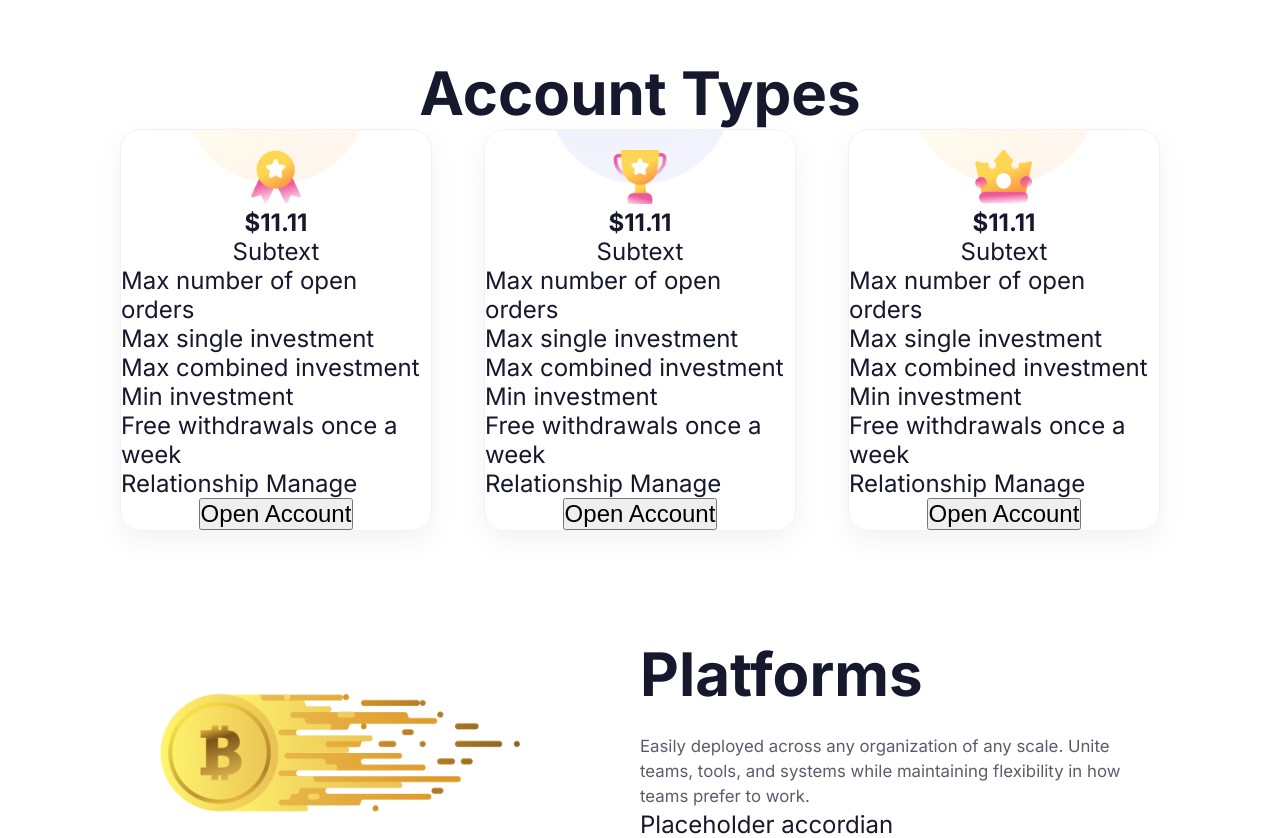
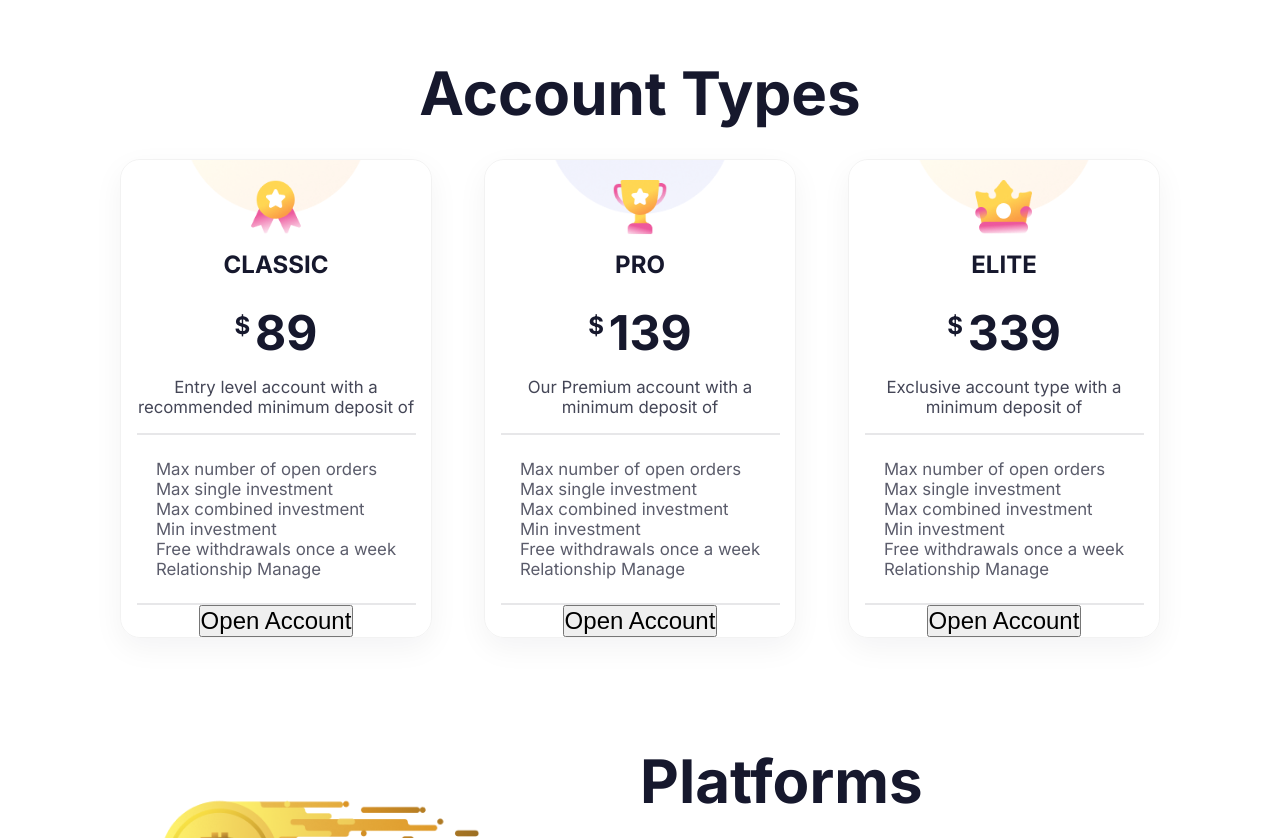
Before and after one commit to MitchellWayne/ActionBroker-Angular, an Angular app: page / in a window 1280 px wide. Shown: the part 540-1378 px from the top of the page. Built offline with nearby package versions, Linux system fonts and the light colour scheme.

Commit message:
first half of Card component w/ styling

```diff
--- a/src/app/app.component.html
+++ b/src/app/app.component.html
@@ -17,14 +17,23 @@
       <app-card
         accentImg = "assets/images/card-yellow-circle.png"
         laurelImg = "assets/images/card-classic.png"
+        tier = "CLASSIC"
+        pricing = "89"
+        subtext = "Entry level account with a recommended minimum deposit of"
       ></app-card>
       <app-card
         accentImg = "assets/images/card-blue-circle.png"
         laurelImg = "assets/images/card-pro.png"
+        tier = "PRO"
+        pricing = "139"
+        subtext = "Our Premium account with a minimum deposit of"
       ></app-card>
       <app-card
         accentImg = "assets/images/card-yellow-circle.png"
         laurelImg = "assets/images/card-elite.png"
+        tier = "ELITE"
+        pricing = "339"
+        subtext = "Exclusive account type with a minimum deposit of"
       ></app-card>
     </div>
   </div>
--- a/src/app/app.component.scss
+++ b/src/app/app.component.scss
@@ -58,15 +58,15 @@
     text-align: center;
   }
 
-  app-card {
-    width: 30%;
-  }
-
   &__subcontainer {
-    margin: 0 5em;
+    margin: 1.25em 5em 0 5em;
 
     display: flex;
     flex-direction: row;
     justify-content: space-between;
   }
+
+  app-card {
+    width: 30%;
+  }
 }
--- a/src/app/components/card/card.component.html
+++ b/src/app/components/card/card.component.html
@@ -1,8 +1,10 @@
 <div class="Card">
   <img [src]="accentImg" alt="" class="Card__accent">
   <img [src]="laurelImg" alt="" class="Card__laurel">
-  <h1 class="Card__price">${{"11.11"}}</h1>
-  <p class="Card__subtext">{{"Subtext"}}</p>
+  <h1 class="Card__tier">{{tier}}</h1>
+  <h2 class="Card__pricing"><span class="Card__pricing--currency">$</span>{{pricing}}</h2>
+  <p class="Card__subtext">{{subtext}}</p>
+  <hr class="Card__separator">
   <div class="Card__features">
     <ul>
       <li>Max number of open orders</li>
@@ -13,5 +15,6 @@
       <li>Relationship Manage</li>
     </ul>
   </div>
+  <hr class="Card__separator">
   <button class="Card__btn">Open Account</button>
 </div>
--- a/src/app/components/card/card.component.scss
+++ b/src/app/components/card/card.component.scss
@@ -1,3 +1,5 @@
+@use "~/src/defaults" as d;
+
 .Card {
   display: flex;
   flex-direction: column;
@@ -8,13 +10,62 @@
   border-radius: 20px;
   box-shadow: 0 10px 30px #16182D0D;
 
-  .Card__accent {
+  font-family: "Inter";
+  color: d.$darkblue;
+
+  &__accent {
     margin-top: -5.5em;
     width: 60%;
   }
 
-  .Card__laurel {
+  &__laurel {
     margin-top: -1.6em;
     width: 20%;
   }
+
+  &__tier {
+    margin-top: .5em;
+  }
+
+  &__pricing {
+    margin-top: .5em;
+
+    display: flex;
+    flex-direction: row;
+
+    font-size: 2em;
+
+    &--currency {
+      margin: .35em .2em 0 0;
+      align-self: flex-start;
+    }
+  }
+
+  &__subtext {
+    margin: 5% 5%;
+
+    opacity: 0.8;
+    text-align: center;
+    font-size: .7em;
+  }
+
+  &__separator {
+    width: 90%;
+    opacity: 0.1;
+    border: .5px solid d.$darkblue;
+  }
+
+  &__features {
+    margin: 1em 5%;
+
+
+    ul {
+      list-style: none;
+
+      li {
+        opacity: 0.7;
+        font-size: .7em;
+      }
+    }
+  }
 }
--- a/src/app/components/card/card.component.ts
+++ b/src/app/components/card/card.component.ts
@@ -9,6 +9,9 @@ export class CardComponent implements OnInit {
 
   @Input() accentImg!: string;
   @Input() laurelImg!: string;
+  @Input() tier!: string;
+  @Input() pricing!: string;
+  @Input() subtext!: string;
 
   constructor() { }
 
```
